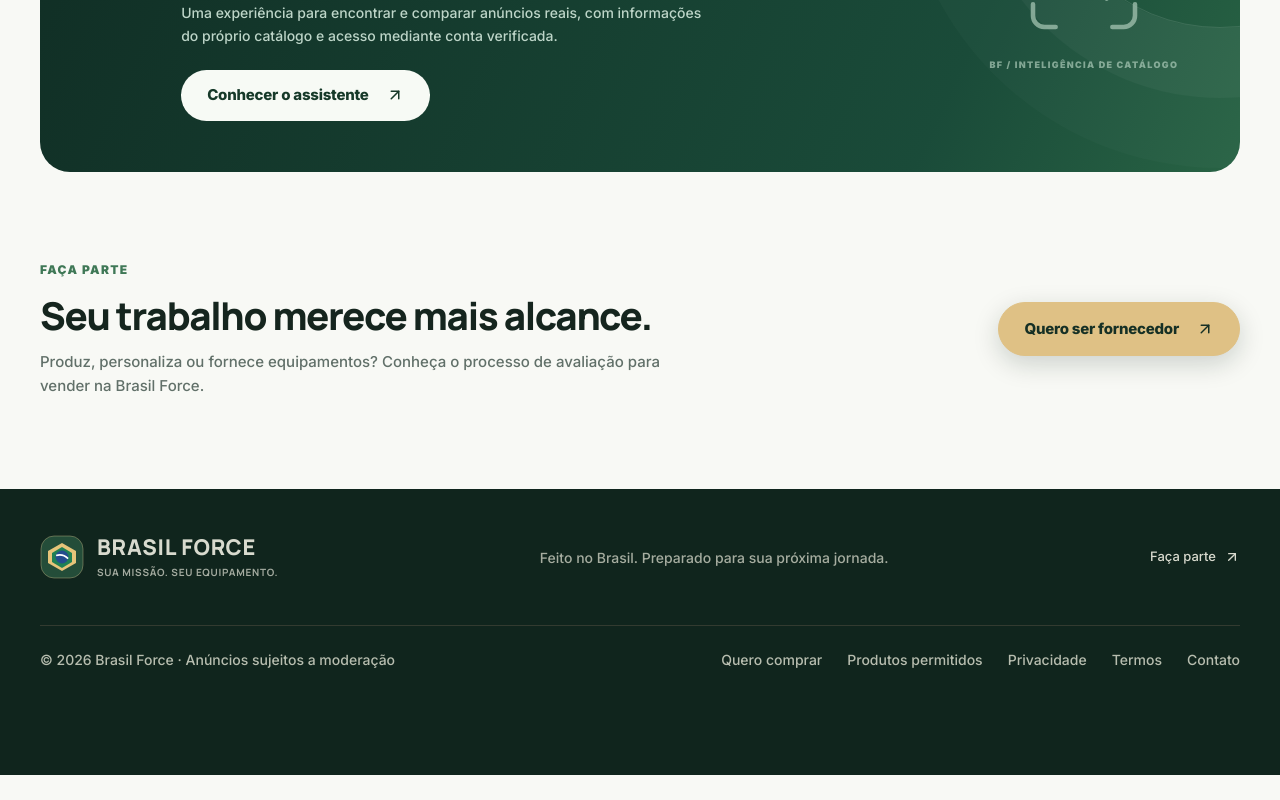
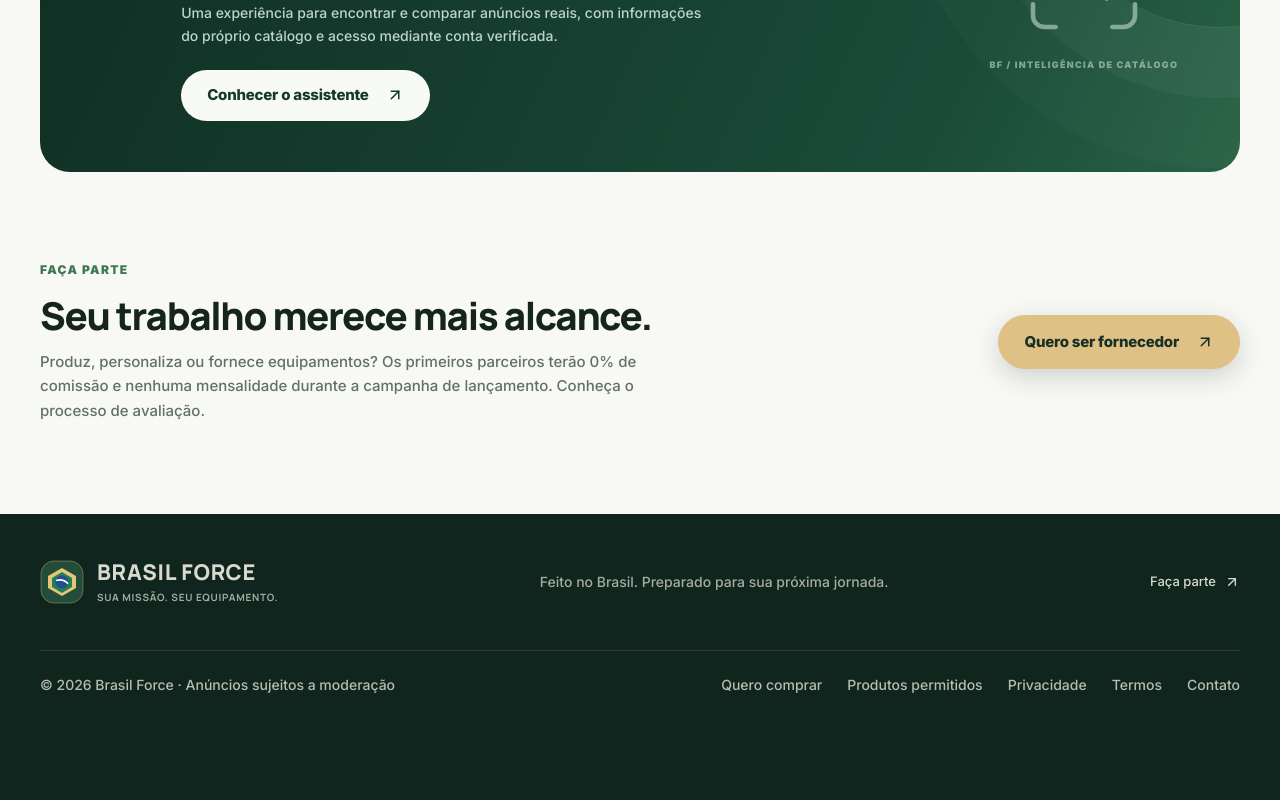
Before and after one commit to Jonbarcost/SouBarcos, a Next.js app in the folder brasil-force-app/: page / in a window 1280 px wide. Shown: the part 1939-2739 px from the top of the page. Before the commit the page ends 2714 px from the top, so only its background shows below. Built offline with nearby package versions, Linux system fonts and the light colour scheme.

Commit message:
feat(brasil-force): clarify zero-fee launch offer for founding suppliers

```diff
--- a/brasil-force-app/src/app/page.tsx
+++ b/brasil-force-app/src/app/page.tsx
@@ -121,7 +121,7 @@
         <div>
           <span className="bf-kicker">FAÇA PARTE</span>
           <h2 id="seller-title">Seu trabalho merece mais alcance.</h2>
-          <p>Produz, personaliza ou fornece equipamentos? Conheça o processo de avaliação para vender na Brasil Force.</p>
+          <p>Produz, personaliza ou fornece equipamentos? Os primeiros parceiros terão 0% de comissão e nenhuma mensalidade durante a campanha de lançamento. Conheça o processo de avaliação.</p>
         </div>
         <Link href="/fornecedores" className="button button-primary bf-primary">Quero ser fornecedor <ArrowUpRight size={18} aria-hidden="true" /></Link>
       </section>
```
